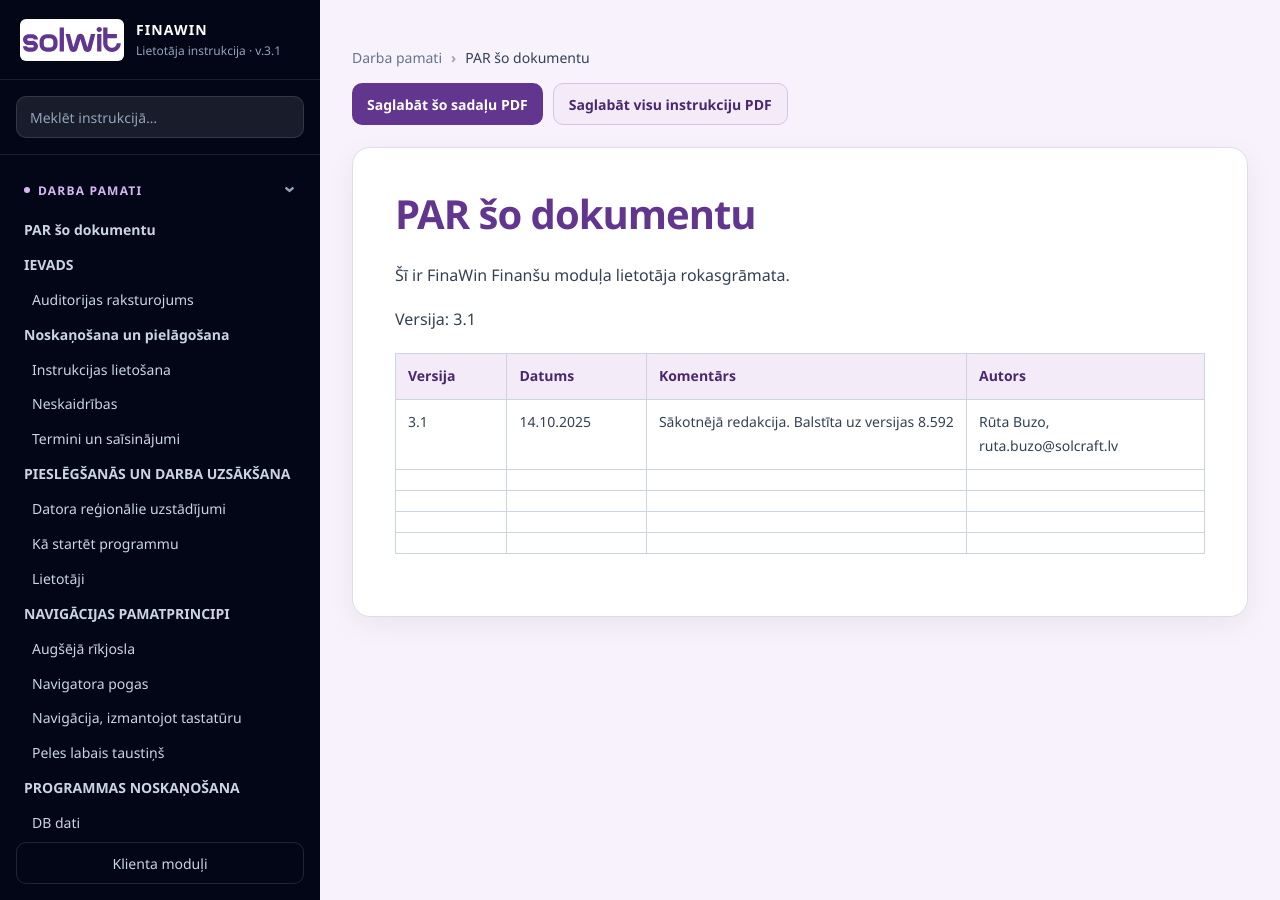
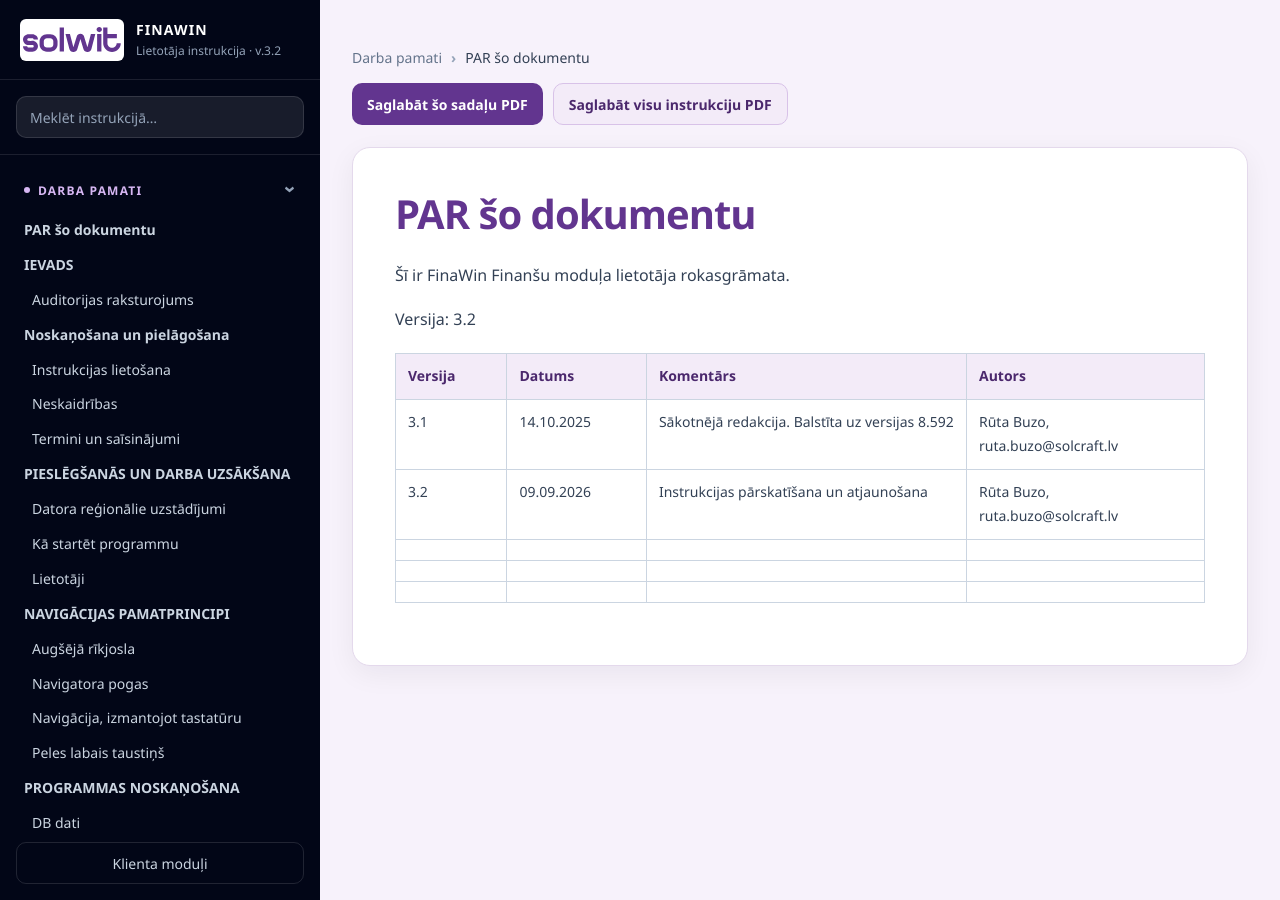
Before and after one commit to cymmtrwqp8-ctrl/finawin-instrukcija1, a Jekyll site: the page built from _docs/001-pamati-par-so-dokumentu.md, in a window 1280 px wide. Built offline with Jekyll 4.4.1, drawn with Linux system fonts in a browser that asks for light colours.

Commit message:
Atjaunina instrukcijas versiju uz 3.2

```diff
--- a/_docs/001-pamati-par-so-dokumentu.md
+++ b/_docs/001-pamati-par-so-dokumentu.md
@@ -11,7 +11,7 @@
 
 Šī ir FinaWin Finanšu moduļa lietotāja rokasgrāmata.
 
-Versija: 3.1
+Versija: 3.2
 
 <table>
 <colgroup>
@@ -31,16 +31,17 @@
 <tbody>
 <tr class="odd">
 <td>3.1</td>
-<td>14.10.2025</td>
+    <td>14.10.2025</td>
 <td>Sākotnējā redakcija. Balstīta uz versijas 8.592</td>
 <td>Rūta Buzo,<br />
 ruta.buzo@solcraft.lv</td>
 </tr>
 <tr class="even">
-<td></td>
-<td></td>
-<td></td>
-<td></td>
+<td>3.2</td>
+<td>09.09.2026</td>
+<td>Instrukcijas pārskatīšana un atjaunošana</td>
+<td>Rūta Buzo,<br />
+ruta.buzo@solcraft.lv</td>
 </tr>
 <tr class="odd">
 <td></td>
--- a/_layouts/default-en.html
+++ b/_layouts/default-en.html
@@ -14,7 +14,7 @@
     <aside class="sidebar" id="sidebar">
       <a class="brand" href="{{ '/en/' | relative_url }}">
         <img src="{{ '/assets/images/solwit_logo_purple_dark.svg' | relative_url }}" alt="Solwit">
-        <span><strong>FINAWIN</strong><small>User guide · v3.1 · English</small></span>
+        <span><strong>FINAWIN</strong><small>User guide · v3.2 · English</small></span>
       </a>
       <nav class="nav" id="navigation" aria-label="Guide sections">
         {% assign modules = site.data.modules_en | sort: "order" %}
--- a/_layouts/default.html
+++ b/_layouts/default.html
@@ -14,7 +14,7 @@
     <aside class="sidebar" id="sidebar">
       <a class="brand" href="{{ '/' | relative_url }}">
         <img src="{{ '/assets/images/solwit_logo_purple_dark.svg' | relative_url }}" alt="Solwit">
-        <span><strong>FINAWIN</strong><small>Lietotāja instrukcija · v.3.1</small></span>
+        <span><strong>FINAWIN</strong><small>Lietotāja instrukcija · v.3.2</small></span>
       </a>
       <div class="search-wrap">
         <label class="sr-only" for="search">Meklēt instrukcijā</label>
```
Also changed, not shown: _docs_en/001-work-basics.md (+3 -2 lines).
